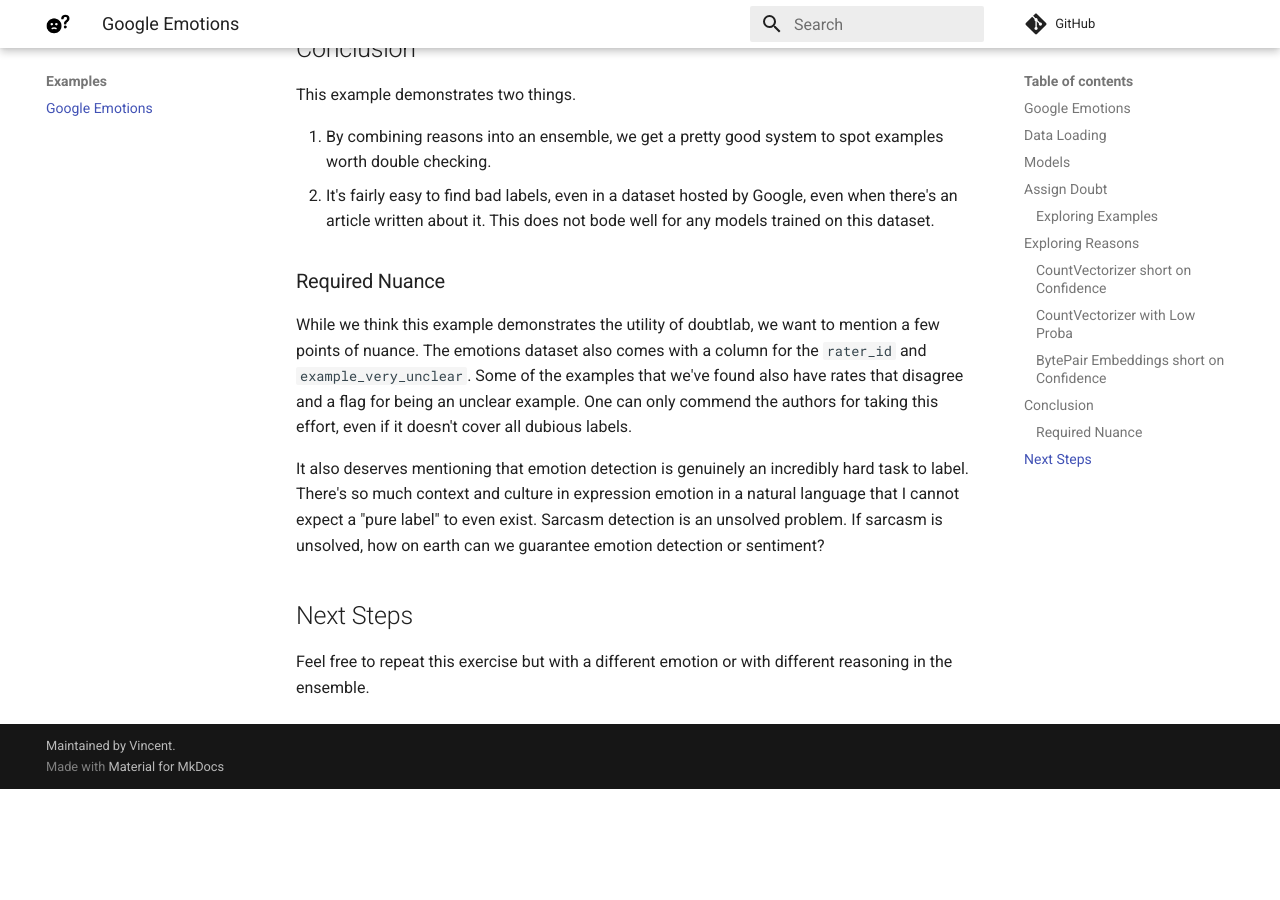
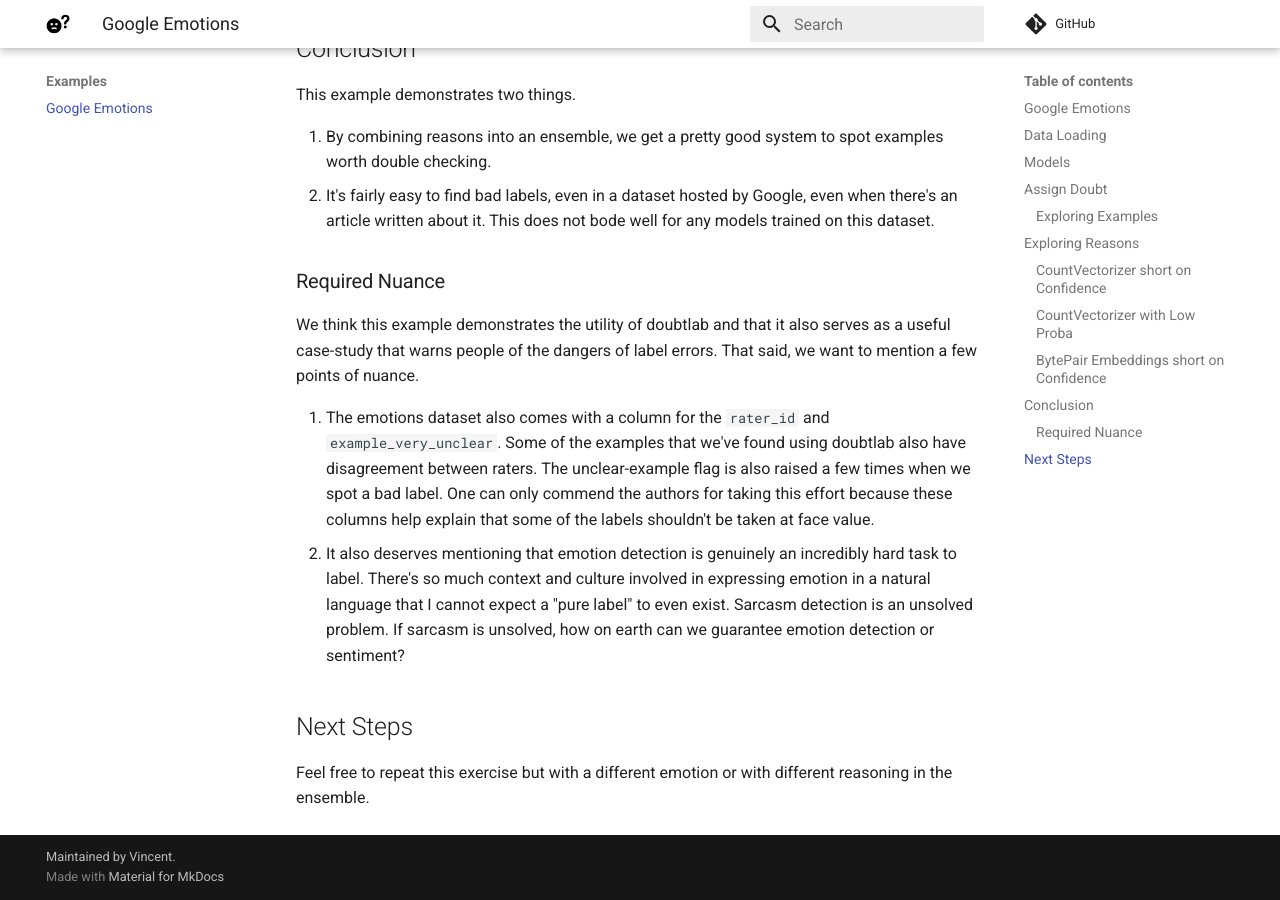
Before and after one commit to koaning/doubtlab, an MkDocs documentation site: the page built from docs/examples/google-emotions.md, in a window 1280 px wide and 900 px high, scrolled down 7502 px. Built offline with MkDocs 1.6.1 and Material for MkDocs 9.7.7, drawn with Linux system fonts in a browser that asks for light colours; comment, search, counter and statistics services are not loaded; before the commit the page ends 8291 px from its top, so only the background shows below that.

Commit message:
added-nuance

```diff
--- a/docs/examples/google-emotions.md
+++ b/docs/examples/google-emotions.md
@@ -265,9 +265,10 @@
 
 ### Required Nuance
 
-While we think this example demonstrates the utility of doubtlab, we want to mention a few points of nuance. The emotions dataset also comes with a column for the `rater_id` and `example_very_unclear`. Some of the examples that we've found also have rates that disagree and a flag for being an unclear example. One can only commend the authors for taking this effort, even if it doesn't cover all dubious labels.
+We think this example demonstrates the utility of doubtlab and that it also serves as a useful case-study that warns people of the dangers of label errors. That said, we want to mention a few points of nuance.
 
-It also deserves mentioning that emotion detection is genuinely an incredibly hard task to label. There's so much context and culture in expression emotion in a natural language that I cannot expect a "pure label" to even exist. Sarcasm detection is an unsolved problem. If sarcasm is unsolved, how on earth can we guarantee emotion detection or sentiment?
+1. The emotions dataset also comes with a column for the `rater_id` and `example_very_unclear`. Some of the examples that we've found using doubtlab also have disagreement between raters. The unclear-example flag is also raised a few times when we spot a bad label. One can only commend the authors for taking this effort because these columns help explain that some of the labels shouldn't be taken at face value.
+2. It also deserves mentioning that emotion detection is genuinely an incredibly hard task to label. There's so much context and culture involved in expressing emotion in a natural language that I cannot expect a "pure label" to even exist. Sarcasm detection is an unsolved problem. If sarcasm is unsolved, how on earth can we guarantee emotion detection or sentiment?
 
 ## Next Steps
 
```
